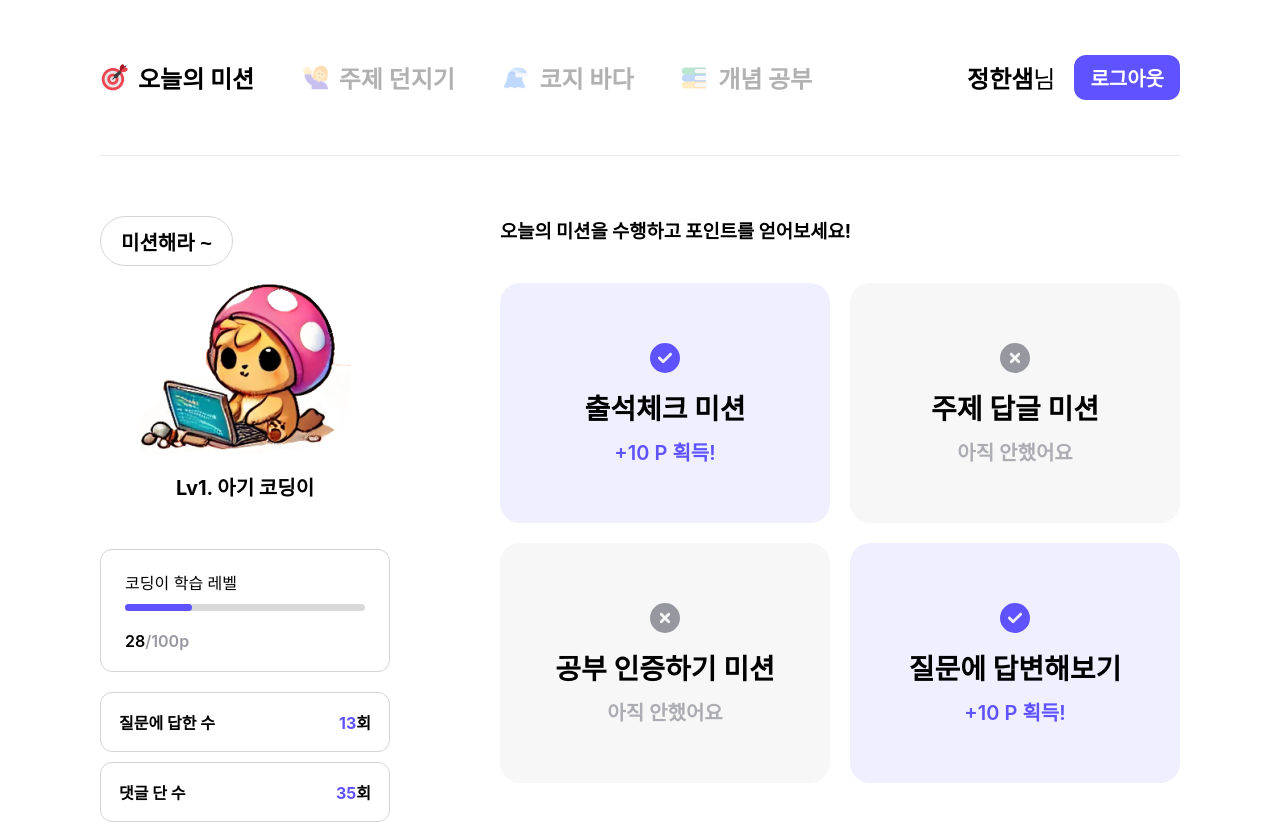
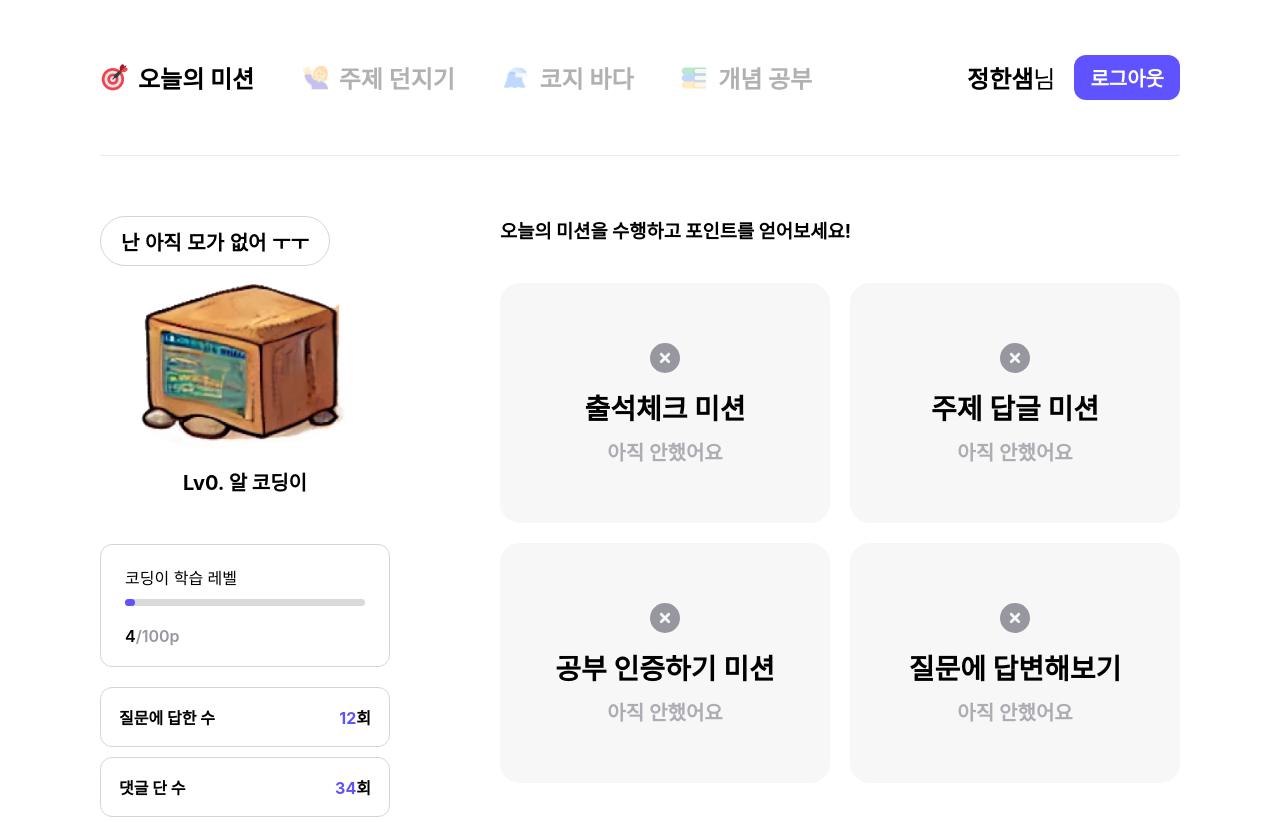
Before and after one commit to koseha/react-tutorial-coding2, a React (Create React App) app: page /mission in a window 1280 px wide. Shown: the top 822 px of the page. Built offline with nearby package versions, Linux system fonts and the light colour scheme.

Commit message:
fix/level2 : 지금 불필요한 state, hook 제거

```diff
--- a/src/features/mission-today/index.js
+++ b/src/features/mission-today/index.js
@@ -3,7 +3,7 @@ import { MissionItem } from "./ui/mission-item";
 import { useState } from "react";
 
 export const Today = ({ updateCompletedMission }) => {
-  const [completions, setCompletion] = useState([true, false, false, true]);
+  const [completions, setCompletion] = useState([false, false, false, false]);
   const missions = [
     "출석체크 미션",
     "주제 답글 미션",
--- a/src/pages/mission/index.js
+++ b/src/pages/mission/index.js
@@ -9,19 +9,12 @@ const calculateExperience = (base, answer, comment) => {
 };
 
 export const Mission = () => {
-  const [answerCount, setAnswerCount] = useState(12);
-  const [commentCount, setCommentCount] = useState(34);
-  const [experience, setExperience] = useState(20);
+  const answerCount = 12;
+  const commentCount = 34;
+  const [experience, setExperience] = useState(
+    calculateExperience(0, answerCount, commentCount)
+  );
   const [level, setLevel] = useState(0);
-
-  useEffect(() => {
-    setAnswerCount((prev) => prev + 1);
-    setCommentCount((prev) => prev + 1);
-  }, []);
-
-  useEffect(() => {
-    setExperience(calculateExperience(experience, answerCount, commentCount));
-  }, [answerCount, commentCount]);
 
   useEffect(() => {
     setLevel(parseInt(experience / 20));
```
